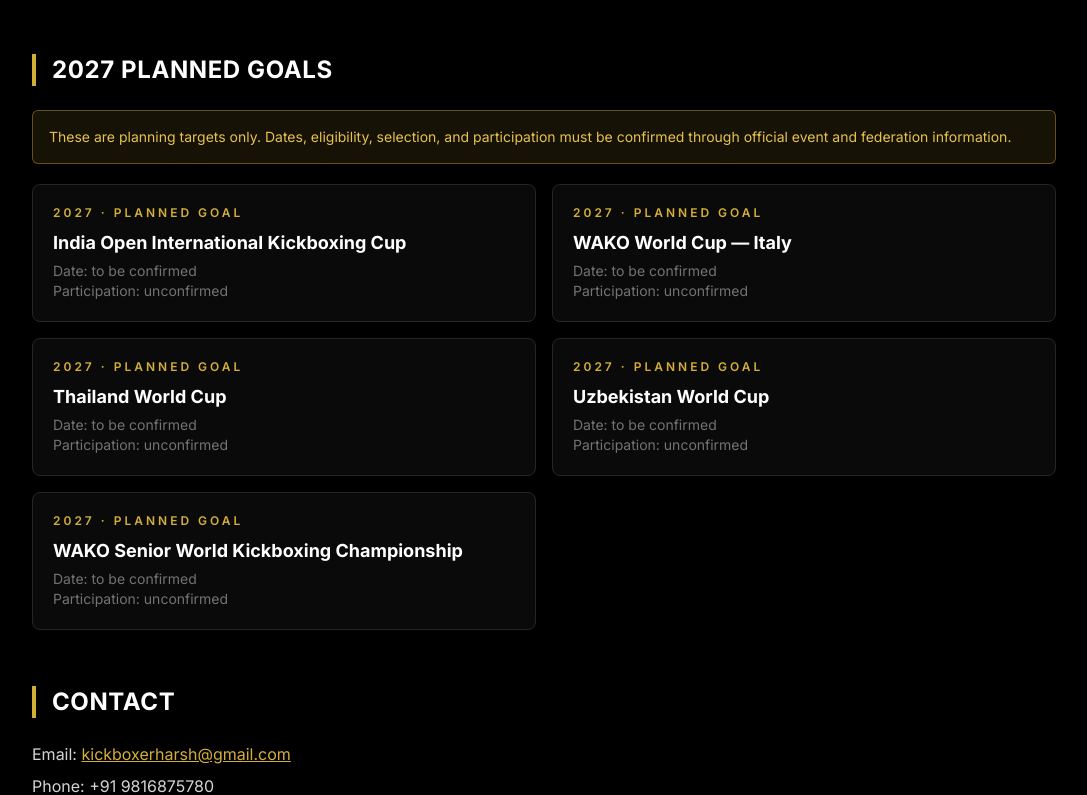
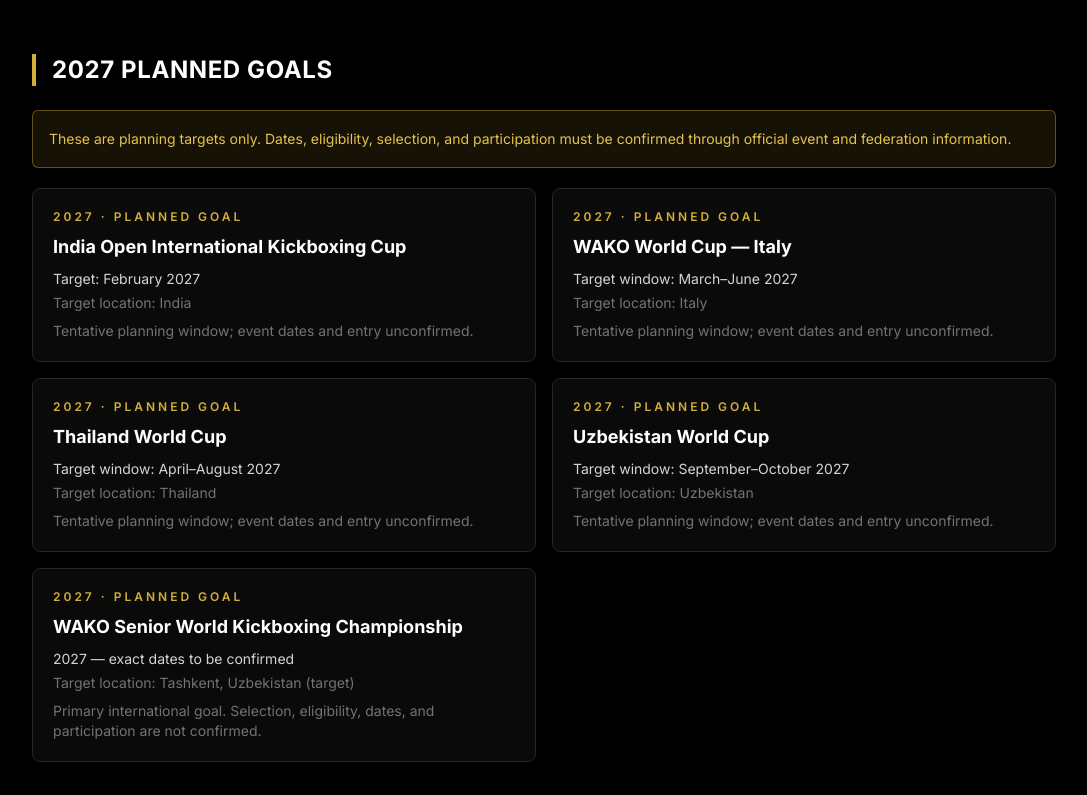
Before and after one commit to harshbharti55/kickboxer-harsh, a Next.js app: page /cv in a window 1280 px wide. Shown: the part 1431-2226 px from the top of the page, without its empty margins (96-1183 px from the left). Built offline with nearby package versions, Linux system fonts and the light colour scheme.

Commit message:
Show planning windows on athlete CV and profile

```diff
--- a/components/athlete/Ui.tsx
+++ b/components/athlete/Ui.tsx
@@ -88,14 +88,15 @@ export function RecordsList() {
 export function PlannedGoalsList() {
   return (
     <div>
-      <p className="mb-5 rounded-md border border-[#D4AF37]/40 bg-[#D4AF37]/10 p-4 text-sm text-[#e6c24f]">{PLANNED_NOTE}</p>
+      <p className="mb-5 rounded-md border border-[#D4AF37]/40 bg-[#D4AF37]/10 p-4 text-sm leading-6 text-[#e6c24f]">{PLANNED_NOTE}</p>
       <ul className="grid gap-4 sm:grid-cols-2">
         {plannedGoals2027.map((g) => (
           <li key={g.name} className="rounded-lg border border-neutral-800 bg-neutral-950 p-5">
             <p className="text-xs font-semibold uppercase tracking-[0.25em] text-[#D4AF37]">2027 · {g.status}</p>
             <p className="mt-2 text-lg font-bold text-white">{g.name}</p>
-            <p className="mt-1 text-sm text-neutral-500">Date: to be confirmed</p>
-            <p className="text-sm text-neutral-500">Participation: unconfirmed</p>
+            <p className="mt-2 text-sm text-neutral-300">{g.planningWindow}</p>
+            <p className="mt-1 text-sm text-neutral-500">Target location: {g.targetLocation}</p>
+            {g.note ? <p className="mt-2 text-sm leading-5 text-neutral-500">{g.note}</p> : null}
           </li>
         ))}
       </ul>
```
